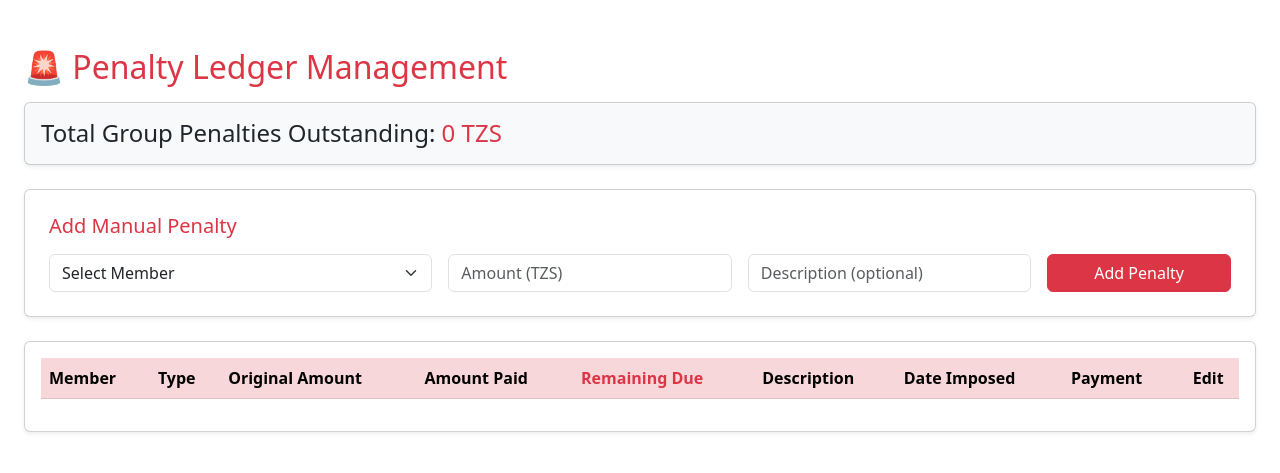
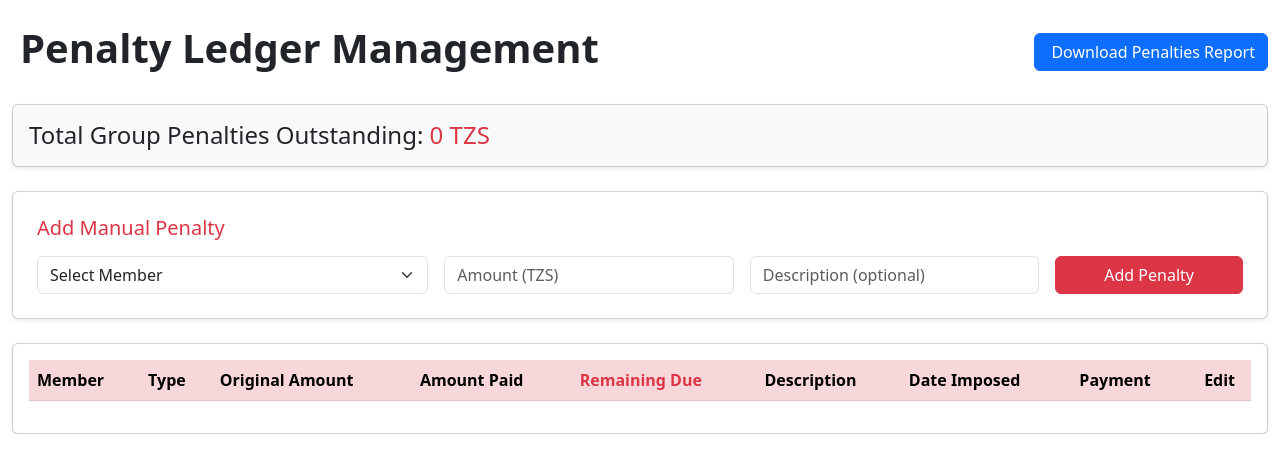
Before and after one commit to Tamari2306/kikoba-app, a Flask app: page /penalties-page in a window 1280 px wide. Shown: the part 56-529 px from the top of the page. Run offline with Flask 3, Linux system fonts and the light colour scheme; lists and menus that the app fills with data are empty; some libraries are stand-ins or nearby versions.

Commit message:
added download penalty report button

```diff
--- a/backend/app.py
+++ b/backend/app.py
@@ -2011,17 +2011,6 @@ def get_rejesho_history(loan_id):
 
 # ==================== PENALTIES ====================
 
-from fix_loans_and_penalties import fix_loans_and_penalties
-
-@app.route("/admin/fix-loans-and-penalties")
-def fix_loans_and_penalties_endpoint():
-    try:
-        fix_loans_and_penalties()
-        return {"status": "✅ Loan due dates fixed & penalties regenerated"}
-    except Exception as e:
-        return {"status": "❌ Error", "message": str(e)}, 500
-
-
 
 @app.route('/penalties-page')
 def penalties_page():
@@ -2247,6 +2236,79 @@ def edit_penalty(penalty_id):
         db.rollback()
         cursor.close()
         return jsonify({"error": str(e)}), 500
+
+
+@app.route('/penalties-page/download', methods=['GET'])
+def download_penalties_pdf():
+    db = get_db()
+    group_id = get_current_group_id()
+    if not group_id:
+        return "No group selected", 400
+
+    settings = get_group_settings(db, group_id)
+    group_name = settings.get("group_name", "Kikoba App")
+
+    cursor = get_cursor(db)
+    cursor.execute("""
+        SELECT p.*, m.name AS member_name
+        FROM penalties p
+        JOIN members m ON p.member_id = m.id
+        WHERE p.group_id = %s
+        ORDER BY p.date DESC
+    """, (group_id,))
+    penalties = cursor.fetchall()
+
+    buffer = BytesIO()
+    doc = SimpleDocTemplate(buffer, pagesize=landscape(A4),
+                            rightMargin=20, leftMargin=20, topMargin=40, bottomMargin=20)
+    elements = []
+    styles = getSampleStyleSheet()
+
+    title = Paragraph(f"🚨 {group_name} - Penalties Report", styles['Title'])
+    elements.append(title)
+    elements.append(Spacer(1, 12))
+
+    report_date = datetime.now().strftime("%d %B %Y, %I:%M %p")
+    subtitle = Paragraph(f"<i>Generated on: {report_date}</i>", styles['Normal'])
+    elements.append(subtitle)
+    elements.append(Spacer(1, 20))
+
+    headers = ["Member", "Type", "Amount", "Amount Paid", "Remaining Due", "Description", "Date"]
+    data = [headers]
+
+    total_outstanding = 0
+    for p in penalties:
+        remaining = max(p['amount'] - p.get('amount_paid', 0), 0)
+        total_outstanding += remaining
+        data.append([
+            p['member_name'],
+            "Auto Loan" if p['type'] == "monthly_rejesho_late" else "Manual",
+            f"{p['amount']:,.0f}",
+            f"{p.get('amount_paid', 0):,.0f}",
+            f"{remaining:,.0f}",
+            p.get('description', ''),
+            p['date']
+        ])
+
+    table = Table(data, repeatRows=1)
+    table.setStyle(TableStyle([
+        ('BACKGROUND', (0,0), (-1,0), colors.HexColor('#FFC107')),
+        ('TEXTCOLOR', (0,0), (-1,0), colors.black),
+        ('ALIGN', (1,0), (-1,-1), 'RIGHT'),
+        ('ALIGN', (0,0), (0,-1), 'LEFT'),
+        ('FONTSIZE', (0,0), (-1,-1), 9),
+        ('GRID', (0,0), (-1,-1), 0.3, colors.grey),
+        ('ROWBACKGROUNDS', (0,1), (-1,-1), [colors.white, colors.HexColor('#f8f9fa')]),
+    ]))
+    elements.append(table)
+    elements.append(Spacer(1, 20))
+
+    doc.build(elements)
+    buffer.seek(0)
+    cursor.close()
+
+    filename = f"{group_name.replace(' ', '_')}_Penalties_Report_{datetime.now().strftime('%Y-%m-%d')}.pdf"
+    return send_file(buffer, as_attachment=True, download_name=filename, mimetype="application/pdf")
 
 
 # ==================== PROFITS ====================
--- a/backend/templates/penalties.html
+++ b/backend/templates/penalties.html
@@ -1,8 +1,14 @@
 {% extends "base.html" %}
 {% block content %}
 
-<div class="container-fluid py-4">
-    <h2 class="mb-3 text-danger">🚨 Penalty Ledger Management</h2>
+<div class="d-flex justify-content-between align-items-center mb-4">
+    <h1 class="fw-bold"><i class="fas fa-exclamation-triangle me-2 text-danger"></i>Penalty Ledger Management</h1>
+    <div>
+        <button class="btn btn-primary" onclick="window.location.href='/penalties-page/download'">
+            <i class="fas fa-file-pdf me-1"></i> Download Penalties Report
+        </button>
+    </div>
+</div>
 
 <div class="card shadow-sm mb-4 p-3 bg-light">
     <h4 class="mb-0">Total Group Penalties Outstanding: <span id="total-penalty-due" class="text-danger">0 TZS</span></h4>
@@ -83,7 +89,6 @@
         </table>
     </div>
 </div>
-</div>
 
 <script>
 const API_MEMBERS = "/api/members";
@@ -115,12 +120,12 @@ async function loadPenalties() {
     document.getElementById("total-penalty-due").innerText = data.total_outstanding.toLocaleString() + " TZS";
 
     data.ledger.forEach(p => {
-        const typeBadge = p.type === "loan_late"
+        const typeBadge = p.type === "monthly_rejesho_late"
             ? `<span class="badge bg-danger">Auto Loan</span>`
             : `<span class="badge bg-secondary">Manual</span>`;
         const remaining = p.amount - p.amount_paid;
 
-        const isAutoLoan = p.type === "loan_late";
+        const isAutoLoan = p.type === "monthly_rejesho_late";
 
         const paymentHtml = remaining > 0 ?
             `<button class="btn btn-sm btn-outline-danger pay-penalty-btn"
```
Lines whose indentation alone changed are shown as unchanged.
